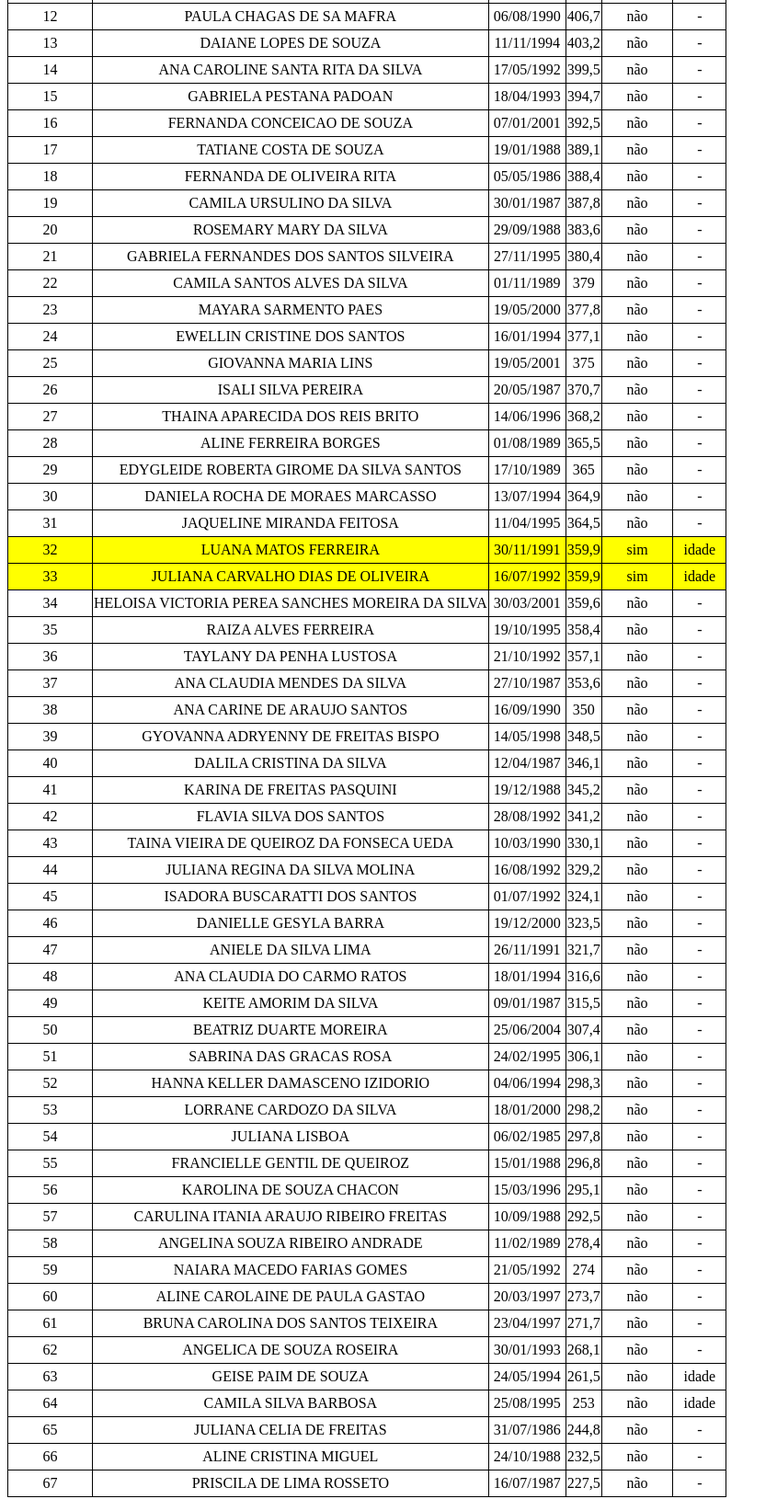
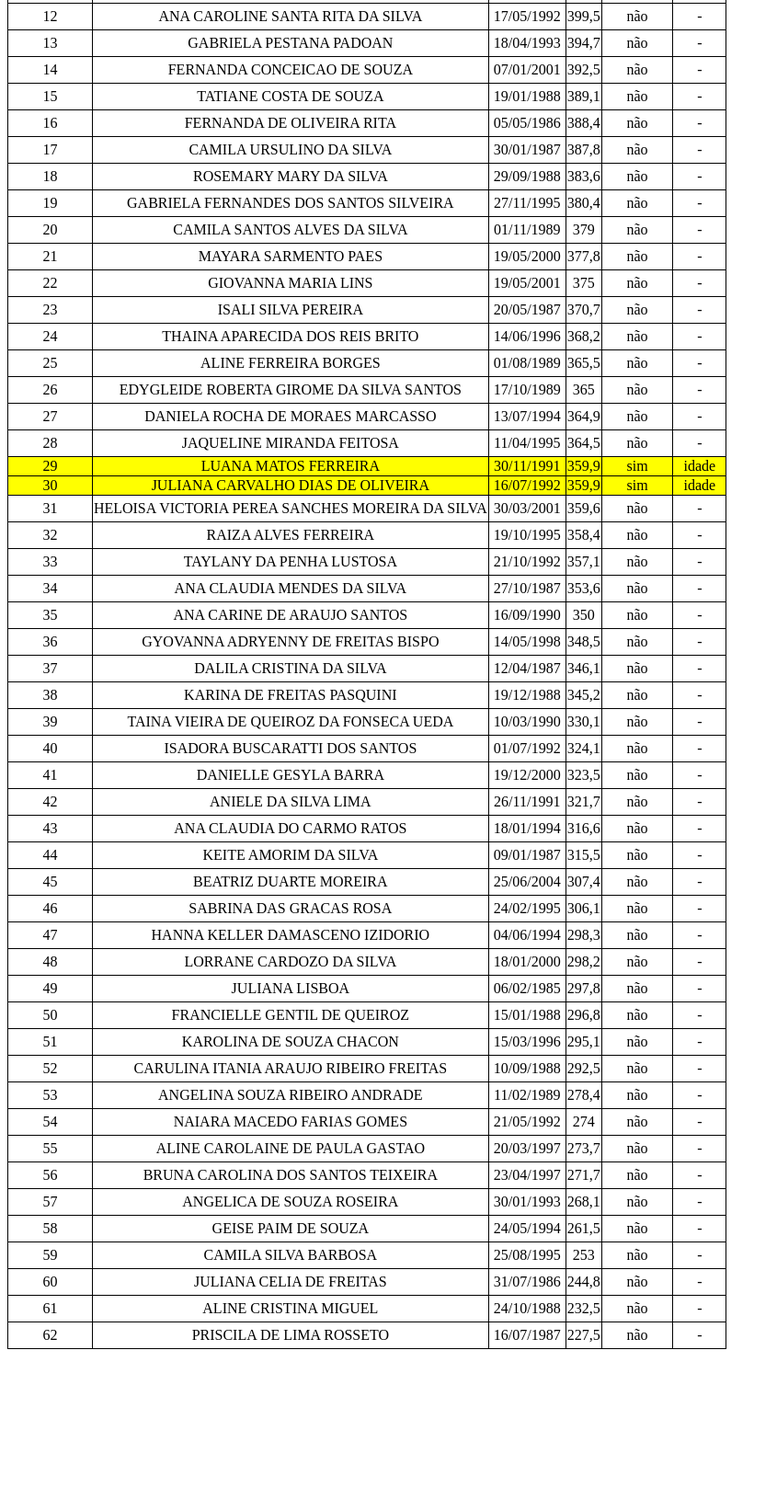
Before and after one commit to TiagoBDuarte/ConcursoGcmGuarulhos, a plain HTML site: page paginas/class/classfem.html in a window 1280 px wide. Shown: the part 500-2130 px from the top of the page at 92% size, without its empty margins (0-845 px from the left). After the commit the page ends 1975 px from the top, so only its background shows below. Drawn offline with Linux system fonts and the light colour scheme.

Commit message:
feminino

```diff
--- a/paginas/class/classfem.html
+++ b/paginas/class/classfem.html
@@ -40,17 +40,17 @@
             padding: 5px;
         }
 
-        #container{
+        #container {
             overflow-x: auto;
         }
-
     </style>
 </head>
 
 <body>
     <h1>Classificação Feminina</h1>
     <a href="../../paginas/classif.html">Voltar</a>
-    <p>As idades usadas como critério de desempate, foram calculadas da data de nascimento do candidato até o término das inscrições do concurso. </p>
+    <p>As idades usadas como critério de desempate, foram calculadas da data de nascimento do candidato até o término
+        das inscrições do concurso. </p>
     <main>
         <div id="container">
             <table>
@@ -89,14 +89,6 @@
                 </tr>
                 <tr>
                     <td> 4 </td>
-                    <td> CINTIA CAROLINA FONSECA DA LUZ </td>
-                    <td class="nascimento"> 03/05/1988 </td>
-                    <td> 436,9 </td>
-                    <td> não </td>
-                    <td> - </td>
-                </tr>
-                <tr>
-                    <td> 5 </td>
                     <td> ALINE SILVA COSTA </td>
                     <td class="nascimento"> 16/10/1986 </td>
                     <td> 436,2 </td>
@@ -104,7 +96,7 @@
                     <td> - </td>
                 </tr>
                 <tr>
-                    <td> 6 </td>
+                    <td> 5 </td>
                     <td> ALINE RESENDE VILETE </td>
                     <td class="nascimento"> 29/10/1990 </td>
                     <td> 435,9 </td>
@@ -112,7 +104,7 @@
                     <td> - </td>
                 </tr>
                 <tr>
-                    <td> 7 </td>
+                    <td> 6 </td>
                     <td> DANIELA DE PAULA SANTOS </td>
                     <td class="nascimento"> 30/12/1992 </td>
                     <td> 434,6 </td>
@@ -120,7 +112,7 @@
                     <td> - </td>
                 </tr>
                 <tr>
-                    <td> 8 </td>
+                    <td> 7 </td>
                     <td> PAULA CRISTINA BORGES </td>
                     <td class="nascimento"> 17/09/1987 </td>
                     <td> 427,1 </td>
@@ -128,7 +120,7 @@
                     <td> - </td>
                 </tr>
                 <tr>
-                    <td> 9 </td>
+                    <td> 8 </td>
                     <td> TAMIRES VITORIA BRAZ DE CARVALHO </td>
                     <td class="nascimento"> 18/06/1989 </td>
                     <td> 423,9 </td>
@@ -136,15 +128,7 @@
                     <td> - </td>
                 </tr>
                 <tr>
-                    <td> 10 </td>
-                    <td> JULIA TAINA RODRIGUES DAS DORES </td>
-                    <td class="nascimento"> 08/10/1995 </td>
-                    <td> 420,9 </td>
-                    <td> não </td>
-                    <td> - </td>
-                </tr>
-                <tr>
-                    <td> 11 </td>
+                    <td> 9 </td>
                     <td> FERNANDA PINHEIRO LOURENCO </td>
                     <td class="nascimento"> 27/08/1993 </td>
                     <td> 412,5 </td>
@@ -152,7 +136,7 @@
                     <td> - </td>
                 </tr>
                 <tr>
-                    <td> 12 </td>
+                    <td> 10 </td>
                     <td> PAULA CHAGAS DE SA MAFRA </td>
                     <td class="nascimento"> 06/08/1990 </td>
                     <td> 406,7 </td>
@@ -160,7 +144,7 @@
                     <td> - </td>
                 </tr>
                 <tr>
-                    <td> 13 </td>
+                    <td> 11 </td>
                     <td> DAIANE LOPES DE SOUZA </td>
                     <td class="nascimento"> 11/11/1994 </td>
                     <td> 403,2 </td>
@@ -168,7 +152,7 @@
                     <td> - </td>
                 </tr>
                 <tr>
-                    <td> 14 </td>
+                    <td> 12 </td>
                     <td> ANA CAROLINE SANTA RITA DA SILVA </td>
                     <td class="nascimento"> 17/05/1992 </td>
                     <td> 399,5 </td>
@@ -176,7 +160,7 @@
                     <td> - </td>
                 </tr>
                 <tr>
-                    <td> 15 </td>
+                    <td> 13 </td>
                     <td> GABRIELA PESTANA PADOAN </td>
                     <td class="nascimento"> 18/04/1993 </td>
                     <td> 394,7 </td>
@@ -184,7 +168,7 @@
                     <td> - </td>
                 </tr>
                 <tr>
-                    <td> 16 </td>
+                    <td> 14 </td>
                     <td> FERNANDA CONCEICAO DE SOUZA </td>
                     <td class="nascimento"> 07/01/2001 </td>
                     <td> 392,5 </td>
@@ -192,7 +176,7 @@
                     <td> - </td>
                 </tr>
                 <tr>
-                    <td> 17 </td>
+                    <td> 15 </td>
                     <td> TATIANE COSTA DE SOUZA </td>
                     <td class="nascimento"> 19/01/1988 </td>
                     <td> 389,1 </td>
@@ -200,7 +184,7 @@
                     <td> - </td>
                 </tr>
                 <tr>
-                    <td> 18 </td>
+                    <td> 16 </td>
                     <td> FERNANDA DE OLIVEIRA RITA </td>
                     <td class="nascimento"> 05/05/1986 </td>
                     <td> 388,4 </td>
@@ -208,7 +192,7 @@
                     <td> - </td>
                 </tr>
                 <tr>
-                    <td> 19 </td>
+                    <td> 17 </td>
                     <td> CAMILA URSULINO DA SILVA </td>
                     <td class="nascimento"> 30/01/1987 </td>
                     <td> 387,8 </td>
@@ -216,7 +200,7 @@
                     <td> - </td>
                 </tr>
                 <tr>
-                    <td> 20 </td>
+                    <td> 18 </td>
                     <td> ROSEMARY MARY DA SILVA </td>
                     <td class="nascimento"> 29/09/1988 </td>
                     <td> 383,6 </td>
@@ -224,7 +208,7 @@
                     <td> - </td>
                 </tr>
                 <tr>
-                    <td> 21 </td>
+                    <td> 19 </td>
                     <td> GABRIELA FERNANDES DOS SANTOS SILVEIRA </td>
                     <td class="nascimento"> 27/11/1995 </td>
                     <td> 380,4 </td>
@@ -232,7 +216,7 @@
                     <td> - </td>
                 </tr>
                 <tr>
-                    <td> 22 </td>
+                    <td> 20 </td>
                     <td> CAMILA SANTOS ALVES DA SILVA </td>
                     <td class="nascimento"> 01/11/1989 </td>
                     <td> 379 </td>
@@ -240,7 +224,7 @@
                     <td> - </td>
                 </tr>
                 <tr>
-                    <td> 23 </td>
+                    <td> 21 </td>
                     <td> MAYARA SARMENTO PAES </td>
                     <td class="nascimento"> 19/05/2000 </td>
                     <td> 377,8 </td>
@@ -248,15 +232,7 @@
                     <td> - </td>
                 </tr>
                 <tr>
-                    <td> 24 </td>
-                    <td> EWELLIN CRISTINE DOS SANTOS </td>
-                    <td class="nascimento"> 16/01/1994 </td>
-                    <td> 377,1 </td>
-                    <td> não </td>
-                    <td> - </td>
-                </tr>
-                <tr>
-                    <td> 25 </td>
+                    <td> 22 </td>
                     <td> GIOVANNA MARIA LINS </td>
                     <td class="nascimento"> 19/05/2001 </td>
                     <td> 375 </td>
@@ -264,7 +240,7 @@
                     <td> - </td>
                 </tr>
                 <tr>
-                    <td> 26 </td>
+                    <td> 23 </td>
                     <td> ISALI SILVA PEREIRA </td>
                     <td class="nascimento"> 20/05/1987 </td>
                     <td> 370,7 </td>
@@ -272,7 +248,7 @@
                     <td> - </td>
                 </tr>
                 <tr>
-                    <td> 27 </td>
+                    <td> 24 </td>
                     <td> THAINA APARECIDA DOS REIS BRITO </td>
                     <td class="nascimento"> 14/06/1996 </td>
                     <td> 368,2 </td>
@@ -280,7 +256,7 @@
                     <td> - </td>
                 </tr>
                 <tr>
-                    <td> 28 </td>
+                    <td> 25 </td>
                     <td> ALINE FERREIRA BORGES </td>
                     <td class="nascimento"> 01/08/1989 </td>
                     <td> 365,5 </td>
@@ -288,7 +264,7 @@
                     <td> - </td>
                 </tr>
                 <tr>
-                    <td> 29 </td>
+                    <td> 26 </td>
                     <td> EDYGLEIDE ROBERTA GIROME DA SILVA SANTOS </td>
                     <td class="nascimento"> 17/10/1989 </td>
                     <td> 365 </td>
@@ -296,7 +272,7 @@
                     <td> - </td>
                 </tr>
                 <tr>
-                    <td> 30 </td>
+                    <td> 27 </td>
                     <td> DANIELA ROCHA DE MORAES MARCASSO </td>
                     <td class="nascimento"> 13/07/1994 </td>
                     <td> 364,9 </td>
@@ -304,31 +280,31 @@
                     <td> - </td>
                 </tr>
                 <tr>
-                    <td> 31 </td>
+                    <td> 28 </td>
                     <td> JAQUELINE MIRANDA FEITOSA </td>
                     <td class="nascimento"> 11/04/1995 </td>
                     <td> 364,5 </td>
                     <td> não </td>
                     <td> - </td>
                 </tr>
-                <tr class="desempate">
-                    <td> 32 </td>
-                    <td> LUANA MATOS FERREIRA </td>
-                    <td class="nascimento"> 30/11/1991 </td>
-                    <td> 359,9 </td>
-                    <td> sim </td>
-                    <td> idade </td>
-                </tr>
-                <tr class="desempate">
-                    <td> 33 </td>
-                    <td> JULIANA CARVALHO DIAS DE OLIVEIRA </td>
-                    <td class="nascimento"> 16/07/1992 </td>
-                    <td> 359,9 </td>
-                    <td> sim </td>
-                    <td> idade </td>
+                <tr>
+                    <td class="desempate"> 29 </td>
+                    <td class="desempate"> LUANA MATOS FERREIRA </td>
+                    <td class="desempate"> 30/11/1991 </td>
+                    <td class="desempate"> 359,9 </td>
+                    <td class="desempate"> sim </td>
+                    <td class="desempate"> idade </td>
                 </tr>
                 <tr>
-                    <td> 34 </td>
+                    <td class="desempate"> 30 </td>
+                    <td class="desempate"> JULIANA CARVALHO DIAS DE OLIVEIRA </td>
+                    <td class="desempate"> 16/07/1992 </td>
+                    <td class="desempate"> 359,9 </td>
+                    <td class="desempate"> sim </td>
+                    <td class="desempate"> idade </td>
+                </tr>
+                <tr>
+                    <td> 31 </td>
                     <td> HELOISA VICTORIA PEREA SANCHES MOREIRA DA SILVA </td>
                     <td class="nascimento"> 30/03/2001 </td>
                     <td> 359,6 </td>
@@ -336,7 +312,7 @@
                     <td> - </td>
                 </tr>
                 <tr>
-                    <td> 35 </td>
+                    <td> 32 </td>
                     <td> RAIZA ALVES FERREIRA </td>
                     <td class="nascimento"> 19/10/1995 </td>
                     <td> 358,4 </td>
@@ -344,7 +320,7 @@
                     <td> - </td>
                 </tr>
                 <tr>
-                    <td> 36 </td>
+                    <td> 33 </td>
                     <td> TAYLANY DA PENHA LUSTOSA </td>
                     <td class="nascimento"> 21/10/1992 </td>
                     <td> 357,1 </td>
@@ -352,7 +328,7 @@
                     <td> - </td>
                 </tr>
                 <tr>
-                    <td> 37 </td>
+                    <td> 34 </td>
                     <td> ANA CLAUDIA MENDES DA SILVA </td>
                     <td class="nascimento"> 27/10/1987 </td>
                     <td> 353,6 </td>
@@ -360,7 +336,7 @@
                     <td> - </td>
                 </tr>
                 <tr>
-                    <td> 38 </td>
+                    <td> 35 </td>
                     <td> ANA CARINE DE ARAUJO SANTOS </td>
                     <td class="nascimento"> 16/09/1990 </td>
                     <td> 350 </td>
@@ -368,7 +344,7 @@
                     <td> - </td>
                 </tr>
                 <tr>
-                    <td> 39 </td>
+                    <td> 36 </td>
                     <td> GYOVANNA ADRYENNY DE FREITAS BISPO </td>
                     <td class="nascimento"> 14/05/1998 </td>
                     <td> 348,5 </td>
@@ -376,7 +352,7 @@
                     <td> - </td>
                 </tr>
                 <tr>
-                    <td> 40 </td>
+                    <td> 37 </td>
                     <td> DALILA CRISTINA DA SILVA </td>
                     <td class="nascimento"> 12/04/1987 </td>
                     <td> 346,1 </td>
@@ -384,7 +360,7 @@
                     <td> - </td>
                 </tr>
                 <tr>
-                    <td> 41 </td>
+                    <td> 38 </td>
                     <td> KARINA DE FREITAS PASQUINI </td>
                     <td class="nascimento"> 19/12/1988 </td>
                     <td> 345,2 </td>
@@ -392,15 +368,7 @@
                     <td> - </td>
                 </tr>
                 <tr>
-                    <td> 42 </td>
-                    <td> FLAVIA SILVA DOS SANTOS </td>
-                    <td class="nascimento"> 28/08/1992 </td>
-                    <td> 341,2 </td>
-                    <td> não </td>
-                    <td> - </td>
-                </tr>
-                <tr>
-                    <td> 43 </td>
+                    <td> 39 </td>
                     <td> TAINA VIEIRA DE QUEIROZ DA FONSECA UEDA </td>
                     <td class="nascimento"> 10/03/1990 </td>
                     <td> 330,1 </td>
@@ -408,15 +376,7 @@
                     <td> - </td>
                 </tr>
                 <tr>
-                    <td> 44 </td>
-                    <td> JULIANA REGINA DA SILVA MOLINA </td>
-                    <td class="nascimento"> 16/08/1992 </td>
-                    <td> 329,2 </td>
-                    <td> não </td>
-                    <td> - </td>
-                </tr>
-                <tr>
-                    <td> 45 </td>
+                    <td> 40 </td>
                     <td> ISADORA BUSCARATTI DOS SANTOS </td>
                     <td class="nascimento"> 01/07/1992 </td>
                     <td> 324,1 </td>
@@ -424,7 +384,7 @@
                     <td> - </td>
                 </tr>
                 <tr>
-                    <td> 46 </td>
+                    <td> 41 </td>
                     <td> DANIELLE GESYLA BARRA </td>
                     <td class="nascimento"> 19/12/2000 </td>
                     <td> 323,5 </td>
@@ -432,7 +392,7 @@
                     <td> - </td>
                 </tr>
                 <tr>
-                    <td> 47 </td>
+                    <td> 42 </td>
                     <td> ANIELE DA SILVA LIMA </td>
                     <td class="nascimento"> 26/11/1991 </td>
                     <td> 321,7 </td>
@@ -440,7 +400,7 @@
                     <td> - </td>
                 </tr>
                 <tr>
-                    <td> 48 </td>
+                    <td> 43 </td>
                     <td> ANA CLAUDIA DO CARMO RATOS </td>
                     <td class="nascimento"> 18/01/1994 </td>
                     <td> 316,6 </td>
@@ -448,7 +408,7 @@
                     <td> - </td>
                 </tr>
                 <tr>
-                    <td> 49 </td>
+                    <td> 44 </td>
                     <td> KEITE AMORIM DA SILVA </td>
                     <td class="nascimento"> 09/01/1987 </td>
                     <td> 315,5 </td>
@@ -456,7 +416,7 @@
                     <td> - </td>
                 </tr>
                 <tr>
-                    <td> 50 </td>
+                    <td> 45 </td>
                     <td> BEATRIZ DUARTE MOREIRA </td>
                     <td class="nascimento"> 25/06/2004 </td>
                     <td> 307,4 </td>
@@ -464,7 +424,7 @@
                     <td> - </td>
                 </tr>
                 <tr>
-                    <td> 51 </td>
+                    <td> 46 </td>
                     <td> SABRINA DAS GRACAS ROSA </td>
                     <td class="nascimento"> 24/02/1995 </td>
                     <td> 306,1 </td>
@@ -472,7 +432,7 @@
                     <td> - </td>
                 </tr>
                 <tr>
-                    <td> 52 </td>
+                    <td> 47 </td>
                     <td> HANNA KELLER DAMASCENO IZIDORIO </td>
                     <td class="nascimento"> 04/06/1994 </td>
                     <td> 298,3 </td>
@@ -480,7 +440,7 @@
                     <td> - </td>
                 </tr>
                 <tr>
-                    <td> 53 </td>
+                    <td> 48 </td>
                     <td> LORRANE CARDOZO DA SILVA </td>
                     <td class="nascimento"> 18/01/2000 </td>
                     <td> 298,2 </td>
@@ -488,7 +448,7 @@
                     <td> - </td>
                 </tr>
                 <tr>
-                    <td> 54 </td>
+                    <td> 49 </td>
                     <td> JULIANA LISBOA </td>
                     <td class="nascimento"> 06/02/1985 </td>
                     <td> 297,8 </td>
@@ -496,7 +456,7 @@
                     <td> - </td>
                 </tr>
                 <tr>
-                    <td> 55 </td>
+                    <td> 50 </td>
                     <td> FRANCIELLE GENTIL DE QUEIROZ </td>
                     <td class="nascimento"> 15/01/1988 </td>
                     <td> 296,8 </td>
@@ -504,7 +464,7 @@
                     <td> - </td>
                 </tr>
                 <tr>
-                    <td> 56 </td>
+                    <td> 51 </td>
                     <td> KAROLINA DE SOUZA CHACON </td>
                     <td class="nascimento"> 15/03/1996 </td>
                     <td> 295,1 </td>
@@ -512,7 +472,7 @@
                     <td> - </td>
                 </tr>
                 <tr>
-                    <td> 57 </td>
+                    <td> 52 </td>
                     <td> CARULINA ITANIA ARAUJO RIBEIRO FREITAS </td>
                     <td class="nascimento"> 10/09/1988 </td>
                     <td> 292,5 </td>
@@ -520,7 +480,7 @@
                     <td> - </td>
                 </tr>
                 <tr>
-                    <td> 58 </td>
+                    <td> 53 </td>
                     <td> ANGELINA SOUZA RIBEIRO ANDRADE </td>
                     <td class="nascimento"> 11/02/1989 </td>
                     <td> 278,4 </td>
@@ -528,7 +488,7 @@
                     <td> - </td>
                 </tr>
                 <tr>
-                    <td> 59 </td>
+                    <td> 54 </td>
                     <td> NAIARA MACEDO FARIAS GOMES </td>
                     <td class="nascimento"> 21/05/1992 </td>
                     <td> 274 </td>
@@ -536,7 +496,7 @@
                     <td> - </td>
                 </tr>
                 <tr>
-                    <td> 60 </td>
+                    <td> 55 </td>
                     <td> ALINE CAROLAINE DE PAULA GASTAO </td>
                     <td class="nascimento"> 20/03/1997 </td>
                     <td> 273,7 </td>
@@ -544,7 +504,7 @@
                     <td> - </td>
                 </tr>
                 <tr>
-                    <td> 61 </td>
+                    <td> 56 </td>
                     <td> BRUNA CAROLINA DOS SANTOS TEIXEIRA </td>
                     <td class="nascimento"> 23/04/1997 </td>
                     <td> 271,7 </td>
@@ -552,7 +512,7 @@
                     <td> - </td>
                 </tr>
                 <tr>
-                    <td> 62 </td>
+                    <td> 57 </td>
                     <td> ANGELICA DE SOUZA ROSEIRA </td>
                     <td class="nascimento"> 30/01/1993 </td>
                     <td> 268,1 </td>
@@ -560,23 +520,23 @@
                     <td> - </td>
                 </tr>
                 <tr>
-                    <td> 63 </td>
+                    <td> 58 </td>
                     <td> GEISE PAIM DE SOUZA </td>
                     <td class="nascimento"> 24/05/1994 </td>
                     <td> 261,5 </td>
                     <td> não </td>
-                    <td> idade </td>
+                    <td> - </td>
                 </tr>
                 <tr>
-                    <td> 64 </td>
+                    <td> 59 </td>
                     <td> CAMILA SILVA BARBOSA </td>
                     <td class="nascimento"> 25/08/1995 </td>
                     <td> 253 </td>
                     <td> não </td>
-                    <td> idade </td>
+                    <td> - </td>
                 </tr>
                 <tr>
-                    <td> 65 </td>
+                    <td> 60 </td>
                     <td> JULIANA CELIA DE FREITAS </td>
                     <td class="nascimento"> 31/07/1986 </td>
                     <td> 244,8 </td>
@@ -584,7 +544,7 @@
                     <td> - </td>
                 </tr>
                 <tr>
-                    <td> 66 </td>
+                    <td> 61 </td>
                     <td> ALINE CRISTINA MIGUEL </td>
                     <td class="nascimento"> 24/10/1988 </td>
                     <td> 232,5 </td>
@@ -592,13 +552,14 @@
                     <td> - </td>
                 </tr>
                 <tr>
-                    <td> 67 </td>
+                    <td> 62 </td>
                     <td> PRISCILA DE LIMA ROSSETO </td>
                     <td class="nascimento"> 16/07/1987 </td>
                     <td> 227,5 </td>
                     <td> não </td>
                     <td> - </td>
                 </tr>
+
 
 
             </table>
```
